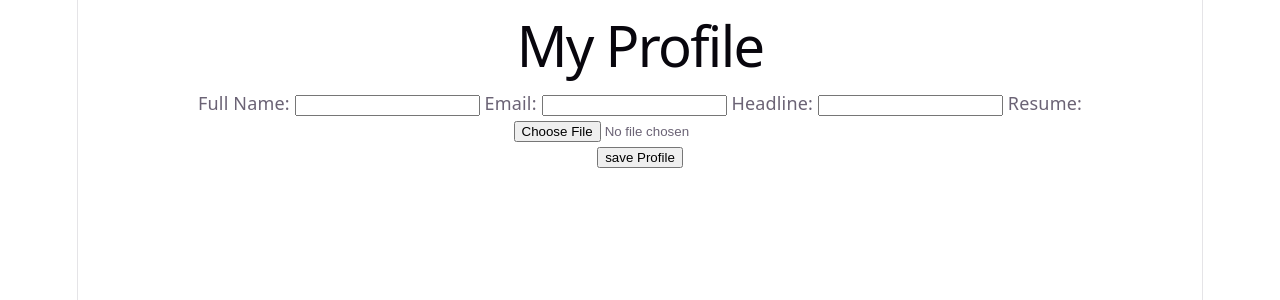
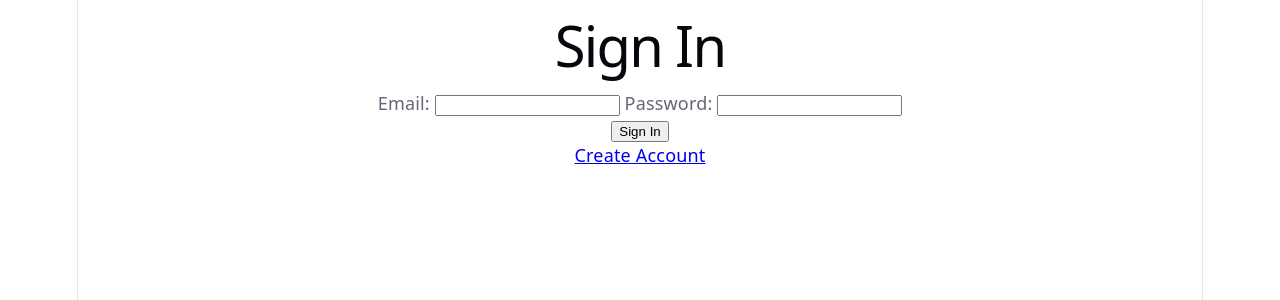
Before and after one commit to Yassen24boi/SOEN-341, a React (Vite) app in the folder client/: page / in a window 1280 px wide. Shown: the top 300 px of the page. Built offline with nearby package versions, Linux system fonts and the light colour scheme.

Commit message:
Add Login and Profile components with rrouting

```diff
--- a/client/package.json
+++ b/client/package.json
@@ -11,7 +11,8 @@
   },
   "dependencies": {
     "react": "^19.2.8",
-    "react-dom": "^19.2.8"
+    "react-dom": "^19.2.8",
+    "react-router-dom": "^7.18.4"
   },
   "devDependencies": {
     "@eslint/js": "^10.0.1",
--- a/client/src/App.jsx
+++ b/client/src/App.jsx
@@ -1,51 +1,18 @@
-import { useState } from 'react'
+import { BrowserRouter, Routes, Route } from 'react-router-dom'
+import Login from './Login'
+import Profile from './Profile'
 import './App.css'
 
 function App() {
-
-  const [fullName, setFullName] = useState('')
-  const [email, setEmail] = useState('')
-  const [headline, setHeadline] = useState('')
-  const [resumeFile, setResumeFile] = useState(null)
-
   return (
-    <div>
-    <h1>My Profile</h1>
-
-    <label> Full Name: </label>
-    <input
-     type ="text"
-     value={fullName}
-     onChange={() => setFullName(e.target.value)}
-     />
-
-    <label>  Email: </label>
-    <input
-     type ="email"
-     value={email}
-     onChange={() => setEmail(e.target.value)}
-     />
-
-    <label>  Headline: </label>
-    <input
-     type ="text"
-     value={headline}
-     onChange={() => setHeadline(e.target.value)}
-     />
-
-    <label> Resume: </label>
-    <input
-    type = "file"
-    accept= ".pdf, .doc, .docx"
-    onChange={(e) => setResumeFile(e.target.files[0])}
-    />
-
-    {resumeFile && <p>Selected file: {resumeFile.name}</p>}
-    <br />
-    <button onClick={()=> alert('profile saved (for now, just local - no backend yet)!')}>
-      save Profile
-      </button>
-    </div>
+    <BrowserRouter>
+      <Routes>
+        <Route path="/login" element={<Login />} />
+        <Route path="/create-account" element={<Profile />} />
+        <Route path="/profile" element={<Profile />} />
+        <Route path="/" element={<Login />} />
+      </Routes>
+    </BrowserRouter>
   )
 }
 
--- /dev/null
+++ b/client/src/Login.jsx
@@ -0,0 +1,44 @@
+import { useState } from "react"
+import { Link } from 'react-router-dom'
+
+function Login() {
+    const [email, setEmail] = useState('')
+    const [password, setPassword] = useState('')
+
+    return (
+       <form onSubmit={(e) => {
+      e.preventDefault()
+      alert('Login functionality needs the backend — not built yet!')
+    }}>
+       <h1>Sign In</h1>
+
+      <label htmlFor="email"> Email: </label>
+      <input
+      id="email"
+        type="email"
+        value={email}
+        onChange={(e) => setEmail(e.target.value)}
+        required
+      />
+
+
+        <label htmlFor="password"> Password: </label>
+
+        <input
+        id ="password"
+        type ="password"
+        value ={password}
+        onChange={(e)=> setPassword(e.target.value)}
+        required
+        />
+
+    <br />
+      <button type="submit">Sign In</button>
+
+      <br />
+      <Link to="/create-account">Create Account</Link>
+    </form>
+    )
+}
+
+export default Login
--- /dev/null
+++ b/client/src/Profile.jsx
@@ -0,0 +1,60 @@
+import { useState } from "react"
+
+function Profile(){
+const [fullName, setFullName] = useState('')
+const [email, setEmail] = useState('')
+const [headline, setHeadline] = useState('')
+const [resumeFile, setResumeFile] = useState(null)
+
+return (
+  <form onSubmit={(e) => {
+      e.preventDefault()
+      alert('Profile saved (for now, just local — no backend yet)!')
+    }}>
+<h1> Create Account / My Profile </h1>
+
+<label htmlFor="fulleName"> Full Name: </label>
+      <input
+        id="fullName"
+        type="text"
+        value={fullName}
+        onChange={(e) => setFullName(e.target.value)}
+        required
+      />
+
+<label htmlFor="email"> Email: </label>
+      <input
+        id="email"
+        type="email"
+        value={email}
+        onChange={(e) => setEmail(e.target.value)}
+        required
+      />
+
+ <label htmlFor="headline"> Headline: </label>
+      <input
+        id="headline"
+        type="text"
+        value={headline}
+        onChange={(e) => setHeadline(e.target.value)}
+        required
+      />
+
+<label htmlFor="resume"> Resume: </label>
+      <input
+        id="resumeFile"
+        type="file"
+        accept=".pdf,.doc,.docx"
+        onChange={(e) => setResumeFile(e.target.files[0])}
+      />
+
+     {resumeFile && <p>Selected file: {resumeFile.name}</p>}
+      <br />
+      <button type="submit">Save Profile</button>
+
+</form>
+)
+
+}
+
+export default Profile
```
Also changed, not shown: 1 other file (tests, documents, lock files or other folders).
